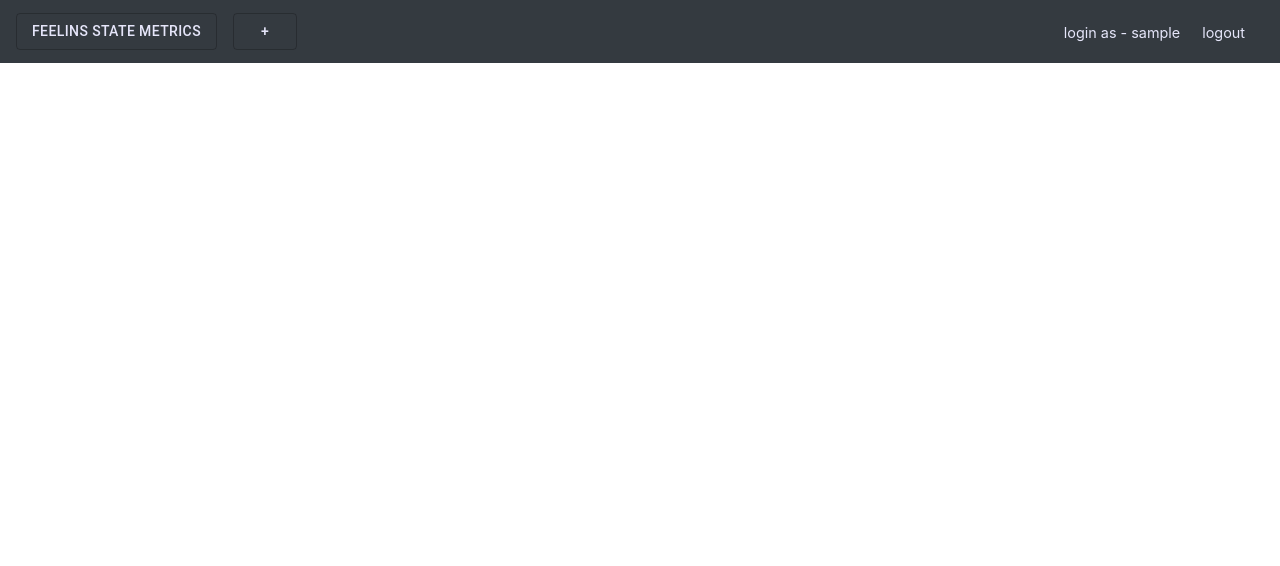
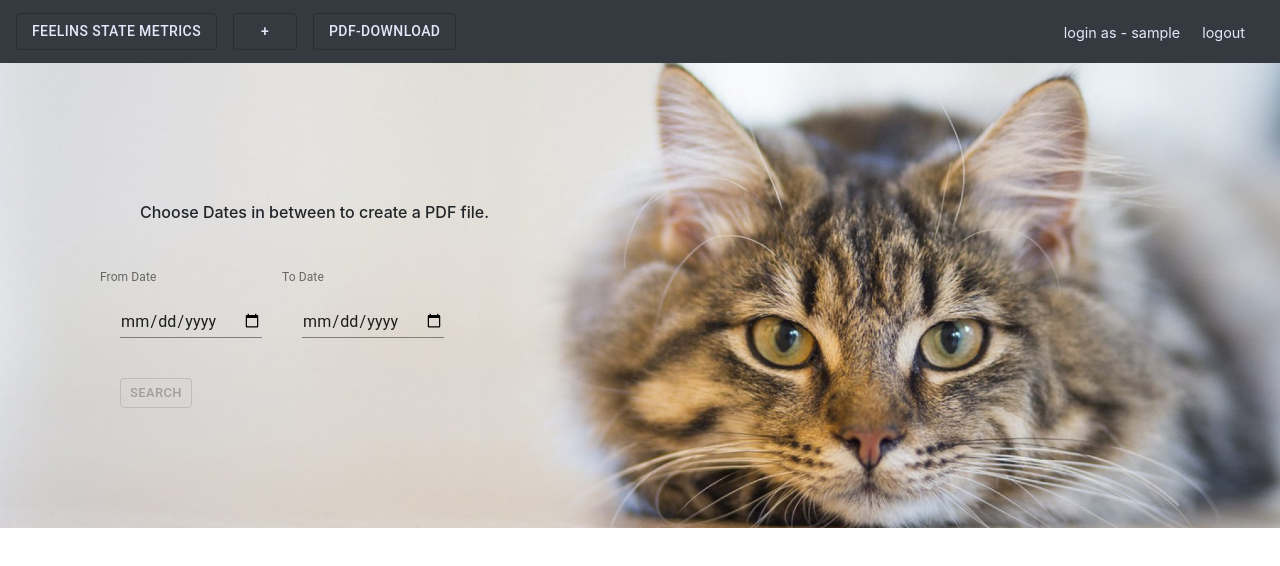
Before and after one commit to seManeiro/feeling-state-app, a React (Create React App) app: page /betweendates in a window 1280 px wide. Shown: the top 566 px of the page. Built offline with nearby package versions, Linux system fonts and the light colour scheme; sample sign-in values are in the browser's storage.

Commit message:
Add date picker functionality

```diff
--- a/src/App.js
+++ b/src/App.js
@@ -6,6 +6,7 @@ import Home from "./components/home";
 import SignUp from "./components/users/signup.component";
 import Login from "./components/users/login.component";
 import FeelingsView from "./components/view/feelingsView";
+import BetweenDatesView from "./components/view/betweenDatesPicker";
 import FeelingForm from "./components/form/feelingForm";
 import FeelingEditForm from "./components/form/feelingEditForm"
 import authService from "./services/authService";
@@ -52,6 +53,7 @@ class App extends Component {
             <ProtectedRoute path="/feelingsview" component={FeelingsView} />
             <ProtectedRoute path="/addfeeling" component={FeelingForm} />
             <ProtectedRoute path="/editfeeling" component={FeelingEditForm} />
+            <ProtectedRoute path="/betweendates" component={BetweenDatesView} />
             <Route path="/user/register" exact={true} component={SignUp} />
             <Route path="/user/login" exact={true} component={Login} />
           </Switch>
--- a/src/components/navBar.jsx
+++ b/src/components/navBar.jsx
@@ -19,6 +19,14 @@ class NavBar extends Component {
             <Button variant="outlined" style={{ color: "#E6E6FA" }}>
               {" "}
               +
+            </Button>{" "}
+          </Navbar.Brand>
+        )}
+        {loggedIn && (
+          <Navbar.Brand href="/betweendates">
+            <Button variant="outlined" style={{ color: "#E6E6FA" }}>
+              {" "}
+             pdf-download
             </Button>{" "}
           </Navbar.Brand>
         )}
--- /dev/null
+++ b/src/components/view/betweenDatesPicker.jsx
@@ -0,0 +1,232 @@
+import React, { Component } from "react";
+import http from "../../services/httpService";
+import config from "../../config/env.config.json";
+import auth from "../../services/authService";
+import catimage from "../../img/cat.png";
+import TextField from "@material-ui/core/TextField";
+import Button from "@material-ui/core/Button";
+import { Table, Jumbotron } from "react-bootstrap";
+import Moment from "react-moment";
+import _ from "lodash";
+import { faArrowDown, faArrowUp } from "@fortawesome/free-solid-svg-icons";
+import { FontAwesomeIcon } from "@fortawesome/react-fontawesome";
+
+class BetweenDatesView extends Component {
+  state = {
+    feelings: [],
+    sortColumn: { path: "date", order: "desc" },
+    pickedDates: {
+      fromDate: "",
+      toDate: "",
+    },
+    userId: "",
+  };
+
+  async componentDidMount() {
+    const user = auth.getUser();
+    if (user) {
+      this.setState({ userId: user.id });
+    }
+  }
+
+  renderSortIcon = (path) => {
+    const sortColumn = { ...this.state.sortColumn };
+    let icon = null;
+    if (sortColumn.path !== path) return icon;
+    if (sortColumn.order === "desc")
+      icon = <FontAwesomeIcon icon={faArrowUp} />;
+    else icon = <FontAwesomeIcon icon={faArrowDown} />;
+    return icon;
+  };
+
+  handleSort = (path) => {
+    const sortColumn = { ...this.state.sortColumn };
+    if (sortColumn.path === path)
+      sortColumn.order = sortColumn.order === "asc" ? "desc" : "asc";
+    this.setState({ sortColumn: { path, order: sortColumn.order } });
+  };
+
+  handleChange = ({ currentTarget: input }) => {
+    const pickedDates = { ...this.state.pickedDates };
+    pickedDates[input.name] = input.value;
+    console.log(pickedDates);
+    this.setState({ pickedDates });
+  };
+
+  handleSearch = async () => {
+    const { pickedDates, userId } = this.state;
+    const fromDate = new Date(pickedDates.fromDate);
+    const td = new Date(pickedDates.toDate);
+    const toDate = new Date(td.setDate(td.getDate() + 1));
+
+    const req = { userId: userId, fromDate: fromDate, toDate: toDate };
+
+    console.log(req);
+
+    try {
+      const { data: feelings } = await http.post(
+        config.backendUrl + "/feelings/betweendates",
+        req
+      );
+
+      console.log("result from DB:");
+      console.log(feelings);
+      this.setState({ feelings });
+    } catch (ex) {
+      alert("Something whenr wrong calling the server .....");
+      console.log(JSON.stringify(ex.response));
+    }
+  };
+
+  //TODO: query mondo for feeling between dates.
+
+  render() {
+    const { fromDate, toDate } = this.state.pickedDates;
+    const { feelings, sortColumn } = this.state;
+
+    const sortedFeelings = _.orderBy(
+      feelings,
+      [sortColumn.path],
+      [sortColumn.order]
+    );
+
+    return (
+      <Jumbotron
+        fluid
+        style={{
+          padding: "10vh",
+          backgroundImage: `url(${catimage})`,
+          backgroundSize: "cover",
+          backgroundPosition: "center",
+          backgroundRepeat: "no-repeat",
+        }}
+      >
+        <div
+          style={{
+            padding: 20,
+          }}
+        >
+          <h6
+            style={{
+              padding: 40,
+            }}
+          >
+            Choose Dates in between to create a PDF file.
+          </h6>
+
+          <div>
+            <form noValidate>
+              <TextField
+                style={{
+                  padding: 20,
+                }}
+                id="fromDate"
+                name="fromDate"
+                label="From Date"
+                type="date"
+                defaultValue=""
+                onChange={(e) => this.handleChange(e)}
+                InputLabelProps={{
+                  shrink: true,
+                }}
+              />
+              <TextField
+                style={{
+                  padding: 20,
+                }}
+                id="toDate"
+                name="toDate"
+                label="To Date"
+                type="date"
+                defaultValue=""
+                onChange={(e) => this.handleChange(e)}
+                InputLabelProps={{
+                  shrink: true,
+                }}
+              />{" "}
+              <div
+                style={{
+                  padding: 20,
+                }}
+              >
+                <Button
+                  variant="outlined"
+                  color="primary"
+                  size="small"
+                  disabled={fromDate === "" || toDate === ""}
+                  onClick={() => this.handleSearch()}
+                >
+                  search
+                </Button>
+              </div>
+            </form>
+          </div>
+        </div>
+
+        {feelings.length !== 0 && (
+          <div>
+            <h4
+              style={{
+                fontWeight: "bold",
+                padding: 5,
+                align: "center",
+              }}
+              align="center"
+            >
+              Feeling States History
+            </h4>
+
+            <Table striped bordered hover>
+              <thead>
+                <tr>
+                  <th onClick={() => this.handleSort("level")}>
+                    Feeling Level {this.renderSortIcon("level")}
+                  </th>
+                  <th onClick={() => this.handleSort("date")}>
+                    Date {this.renderSortIcon("date")}
+                  </th>
+                  <th>Comments</th>
+                </tr>
+              </thead>
+              <tbody>
+                {sortedFeelings.map((feeling) => (
+                  <tr key={feeling._id}>
+                    <td
+                      style={{
+                        fontWeight: "bold",
+                        fontSize: 30,
+                        backgroundSize: "cover",
+                      }}
+                    >
+                      {feeling.level}
+                    </td>
+                    <td>
+                      <Moment format="D MMM YYYY" withTitle>
+                        {feeling.date}
+                      </Moment>
+                    </td>
+                    <td
+                      onMouseOver={this.mouseOver}
+                      onMouseOut={this.mouseOut}
+                      style={{
+                        backgroundColor: "#FCF3FC",
+                        opacity: 0.9,
+                        flex: 1,
+                        borderRadius: 5,
+                        whiteSpace: "pre-wrap",
+                      }}
+                    >
+                      {feeling.comment}
+                    </td>
+                  </tr>
+                ))}
+              </tbody>
+            </Table>
+          </div>
+        )}
+      </Jumbotron>
+    );
+  }
+}
+
+export default BetweenDatesView;
--- a/src/components/view/feelingsView.jsx
+++ b/src/components/view/feelingsView.jsx
@@ -10,7 +10,7 @@ import LinearProgress from "@material-ui/core/LinearProgress";
 import { faArrowDown, faArrowUp } from "@fortawesome/free-solid-svg-icons";
 import { FontAwesomeIcon } from "@fortawesome/react-fontawesome";
 import DeleteIcon from "@material-ui/icons/Delete";
-import { Table, Container, Jumbotron, Button } from "react-bootstrap";
+import { Table, Jumbotron, Button } from "react-bootstrap";
 
 class FeelingsView extends Component {
   state = {
@@ -18,6 +18,7 @@ class FeelingsView extends Component {
     feelings: [],
     sortColumn: { path: "date", order: "desc" },
     userId: "",
+    showTioolTip: false,
   };
 
   async componentDidMount() {
@@ -68,11 +69,12 @@ class FeelingsView extends Component {
   };
 
   handleEdit = (feeling) => {
-
     feelingService.sendFeelingToUpdate(feeling);
     return this.props.history.push("/editfeeling");
+  };
 
-  };
+  mouseOver = () => this.setState({ showTioolTip: true });
+  mouseOut = () => this.setState({ showTioolTip: false });
 
   render() {
     const { feelings, sortColumn, isLoading } = this.state;
@@ -86,18 +88,18 @@ class FeelingsView extends Component {
     if (isLoading) return <LinearProgress color="secondary" />;
 
     return (
-      <div>
+      <div >
         <Jumbotron
           fluid
           style={{
-            flex: 1,
+            padding: '10vh',
             backgroundImage: `url(${catimage})`,
             backgroundSize: "cover",
             backgroundPosition: "center",
             backgroundRepeat: "no-repeat",
           }}
         >
-          <Container className="themed-container">
+
             <h4
               style={{
                 fontWeight: "bold",
@@ -109,7 +111,7 @@ class FeelingsView extends Component {
               Feeling States History
             </h4>
 
-            <Table striped>
+            <Table striped bordered hover>
               <thead>
                 <tr>
                   <th onClick={() => this.handleSort("level")}>
@@ -127,7 +129,7 @@ class FeelingsView extends Component {
                     <td
                       style={{
                         fontWeight: "bold",
-                        fontSize: 40,
+                        fontSize: 30,
                         backgroundSize: "cover",
                       }}
                     >
@@ -139,9 +141,12 @@ class FeelingsView extends Component {
                       </Moment>
                     </td>
                     <td
+                      onMouseOver={this.mouseOver}
+                      onMouseOut={this.mouseOut}
                       style={{
                         backgroundColor: "#FCF3FC",
                         opacity: 0.5,
+                        flex: 1,
                         borderRadius: 5,
                         whiteSpace: "pre-wrap",
                       }}
@@ -168,7 +173,9 @@ class FeelingsView extends Component {
                       <Button
                         variant="warning"
                         size="sm"
-                        onClick={() => {this.handleEdit(feeling)}}
+                        onClick={() => {
+                          this.handleEdit(feeling);
+                        }}
                       >
                         <small>update</small>
                       </Button>
@@ -177,7 +184,7 @@ class FeelingsView extends Component {
                 ))}
               </tbody>
             </Table>
-          </Container>
+
         </Jumbotron>
       </div>
     );
```
Also changed, not shown: 2 other files (tests, documents, lock files or other folders).
